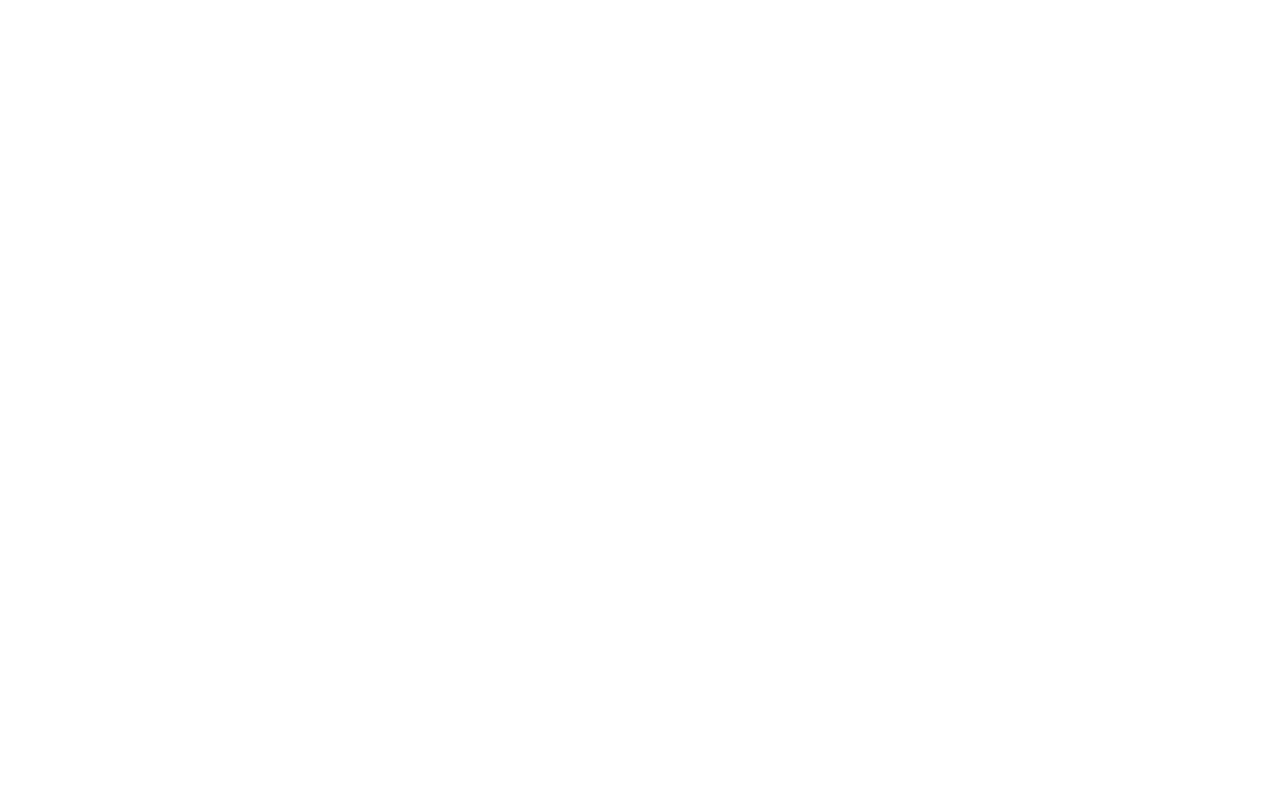
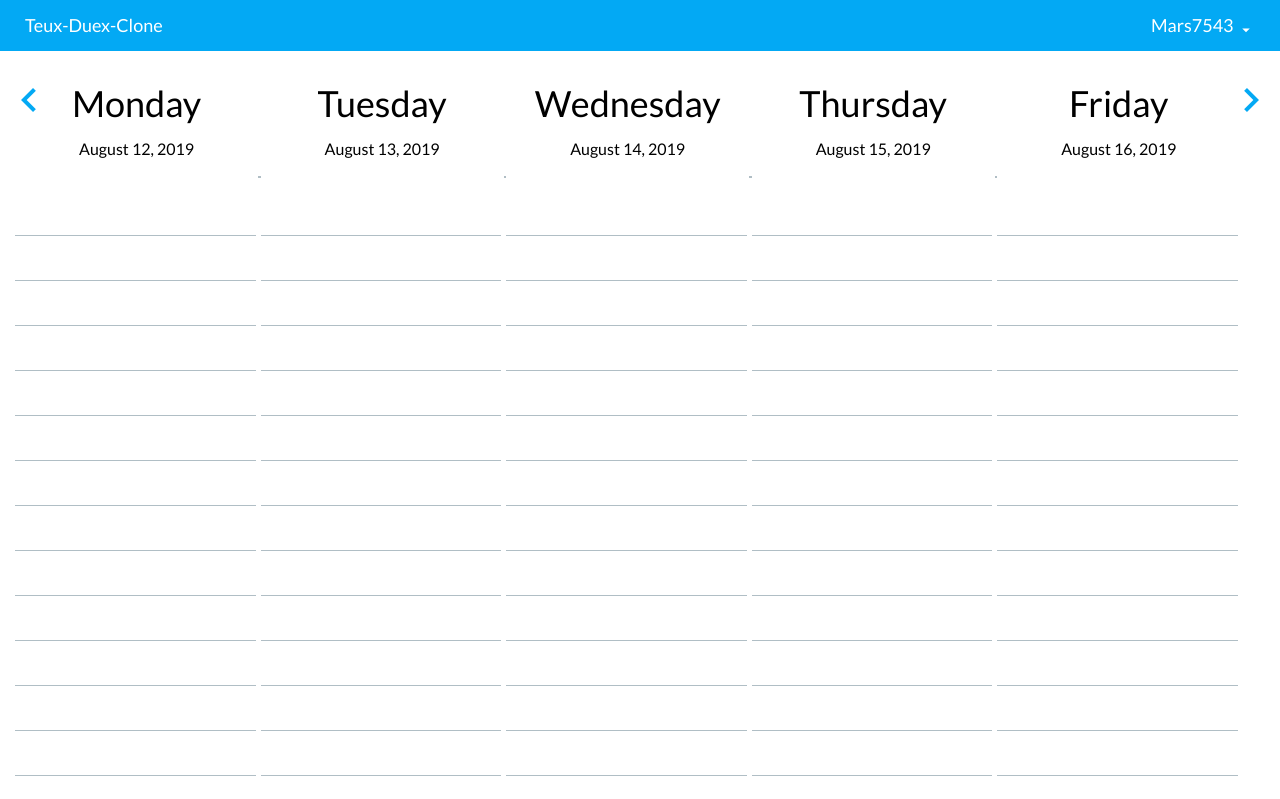
Before and after one commit to Mars7543/Teux-Deux-Clone, a website built with Parcel: page public/index.html in a window 1280 px wide. Built offline with nearby package versions, Linux system fonts and the light colour scheme.

Commit message:
Added Basic Todolist Template

```diff
--- a/public/index.html
+++ b/public/index.html
@@ -4,10 +4,73 @@
     <meta charset="UTF-8">
     <meta name="viewport" content="width=device-width, initial-scale=1.0">
     <meta http-equiv="X-UA-Compatible" content="ie=edge">
-    <link rel="stylesheet" href="./styles.css">
+    <link rel="stylesheet" href="styles/styles.scss">
     <title>Teux-Duex-Clone</title>
 </head>
 <body>
-    <script src="./index.js"></script>
+    <!-- TODO: Create | Mon | Tue | Wed | Thur | Fri | Setup + Todolists for Each Day (no db yet just front-end) -->
+
+    <header>
+        <nav>
+            <div class="title"><a href="/">Teux-Duex-Clone</a></div>
+            <div class="login">Mars7543 <i class="material-icons drop_down">arrow_drop_down</i></div>
+        </nav>
+    </header>
+
+    <main>
+        <i class="material-icons navigation prev">chevron_left</i>
+        <div class="list">
+            <div class="header">
+                <div class="day">Monday</div>
+                <div class="date">August 12, 2019</div>
+            </div>
+            <div class="content">
+                <div class="item"></div><div class="item-divider"></div>
+            </div>
+        </div>
+        <hr>
+        <div class="list">
+            <div class="header">
+                <div class="day">Tuesday</div>
+                <div class="date">August 13, 2019</div>
+            </div>
+            <div class="content">
+                <div class="item"></div><div class="item-divider"></div>
+            </div>
+        </div>
+        <hr>
+        <div class="list">
+            <div class="header">
+                <div class="day">Wednesday</div>
+                <div class="date">August 14, 2019</div>
+            </div>
+            <div class="content">
+                <div class="item"></div><div class="item-divider"></div>
+            </div>
+        </div>
+        <hr>
+        <div class="list">
+            <div class="header">
+                <div class="day">Thursday</div>
+                <div class="date">August 15, 2019</div>
+            </div>
+            <div class="content">
+                <div class="item"></div><div class="item-divider"></div>
+            </div>
+        </div>
+        <hr>
+        <div class="list">
+            <div class="header">
+                <div class="day">Friday</div>
+                <div class="date">August 16, 2019</div>
+            </div>
+            <div class="content">
+                <div class="item"></div><div class="item-divider"></div>
+            </div>
+        </div>
+        <i class="material-icons navigation next">chevron_right</i>
+    </main>
+
+    <script src="scripts/index.js"></script>
 </body>
 </html>
--- a/public/index.js
+++ /dev/null
@@ -1,3 +0,0 @@
-import $ from 'jquery'
-
-$('h1').click(() => console.log('hi'))
--- a/public/package.json
+++ b/public/package.json
@@ -12,9 +12,11 @@
   "author": "",
   "license": "ISC",
   "devDependencies": {
-    "parcel-bundler": "^1.12.3"
+    "parcel-bundler": "^1.12.3",
+    "sass": "^1.22.9"
   },
   "dependencies": {
-    "jquery": "^3.4.1"
+    "jquery": "^3.4.1",
+    "tailwindcss": "^1.1.1"
   }
 }
--- /dev/null
+++ b/public/scripts/index.js
@@ -0,0 +1,17 @@
+import $ from 'jquery';
+
+$(function() {
+    (() => {
+        const $content = $('.content');
+        const $item = $('.item');
+
+        const numItems = ($content.outerHeight() / $item.outerHeight(true)) - 1;
+
+        $.each($content, function() {
+            for (let i = 0; i < numItems - 1; i++) {
+                console.log(i+1)
+                $(this).append('<div class="item"></div><div class="item-divider"></div>');
+            }
+        });
+    })();
+});
--- /dev/null
+++ b/public/styles/_colors.scss
@@ -0,0 +1,2 @@
+$light-blue: #03A9F4;
+$grey: #B0BEC5;
--- /dev/null
+++ b/public/styles/_font.scss
@@ -0,0 +1,13 @@
+@import "https://fonts.googleapis.com/icon?family=Material+Icons";
+@import "https://fonts.googleapis.com/css?family=Lato&display=swap";
+
+$text-xs:   .75rem;
+$text-sm:   .875rem;
+$text-base: 1rem;
+$text-lg:   1.125rem;
+$text-xl:   1.25rem;
+$text-2xl:  1.5rem;
+$text-3xl:  1.875rem;
+$text-4xl:  2.25rem;
+$text-5xl:  3rem;
+$text-6xl:  4rem;
--- /dev/null
+++ b/public/styles/_main.scss
@@ -0,0 +1,75 @@
+main {
+    margin-top: 25px;
+    padding: 0px 15px;
+
+    display: flex;
+    flex-direction: row;
+}
+
+.list {
+    width: 19vw;
+    height: 90vh;
+
+    display: flex;
+    flex-flow: column;
+
+    text-align: center;
+
+    .header {
+        .day {
+            font-size: $text-4xl;
+            font-weight: 500;
+            margin-bottom: 7px;
+        }
+
+        .date {
+            font-size: $text-base;
+        }
+    }
+
+    .content {
+        margin-top: 30px;
+        width: 99%;
+        flex-grow: 1;
+        // height: 100%;
+
+        .item {
+            color: #212121;
+            font-size: $text-base;
+            margin: 10px auto;
+            position: relative;
+        }
+
+        .item:after {
+            content: ' ';
+            white-space: pre;
+        }
+
+        .item-divider {
+            background-color: $grey;
+            height: 1px;
+        }
+    }
+}
+
+i.material-icons.navigation{
+    cursor: pointer;
+    color: #03A9F4;
+    font-size: $text-5xl !important;
+    position: absolute;
+}
+
+i.prev {
+    left: 5px;
+}
+
+i.next {
+    right: 5px;
+}
+
+hr {
+    border: .35px solid $grey;
+    width: .35px;
+    margin-block-start: 100px;
+    margin-block-end: -5px;
+}
--- /dev/null
+++ b/public/styles/_nav.scss
@@ -0,0 +1,21 @@
+.material-icons.drop_down {
+    vertical-align: bottom;
+    font-size: 18px !important;
+}
+
+nav {
+    display: flex;
+    flex-direction: row;
+    justify-content: space-between;
+
+    background-color: $light-blue;
+
+    padding: 12px 25px;
+
+    font-size: $text-lg;
+    color: white
+}
+
+.login {
+    cursor: pointer;
+}
--- /dev/null
+++ b/public/styles/styles.scss
@@ -0,0 +1,23 @@
+@import "../node_modules/tailwindcss/base";
+@import "../node_modules/tailwindcss/components";
+@import "../node_modules/tailwindcss/utilities";
+
+@import "colors";
+@import "font";
+
+@import "nav";
+@import "main";
+
+body {
+    padding: 0;
+    margin: 0;
+
+    box-sizing: border-box;
+
+    font-family: 'Lato', sans-serif;
+}
+
+a {
+    text-decoration: none;
+    color: inherit;
+}
```
Also changed, not shown: public/dist/index.html, public/styles.css (deleted), 4 other files.
